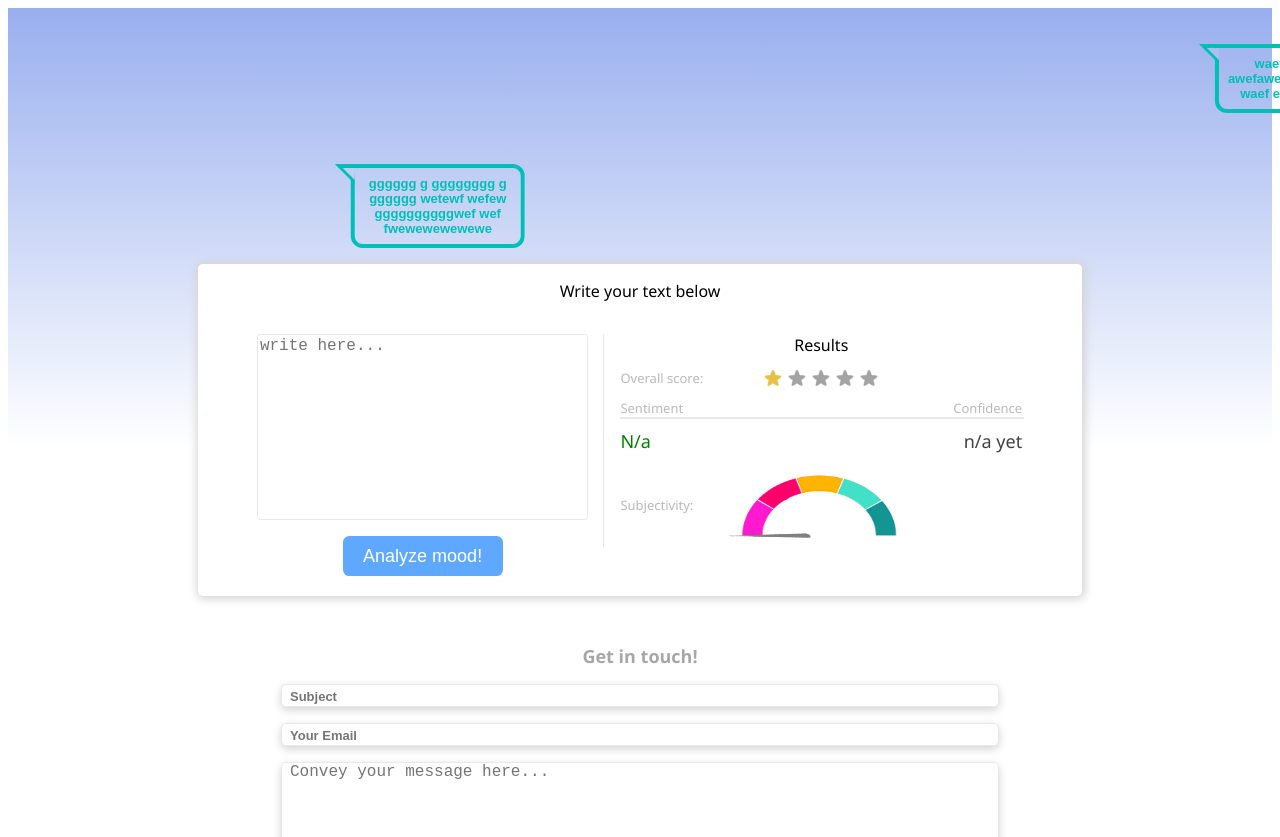
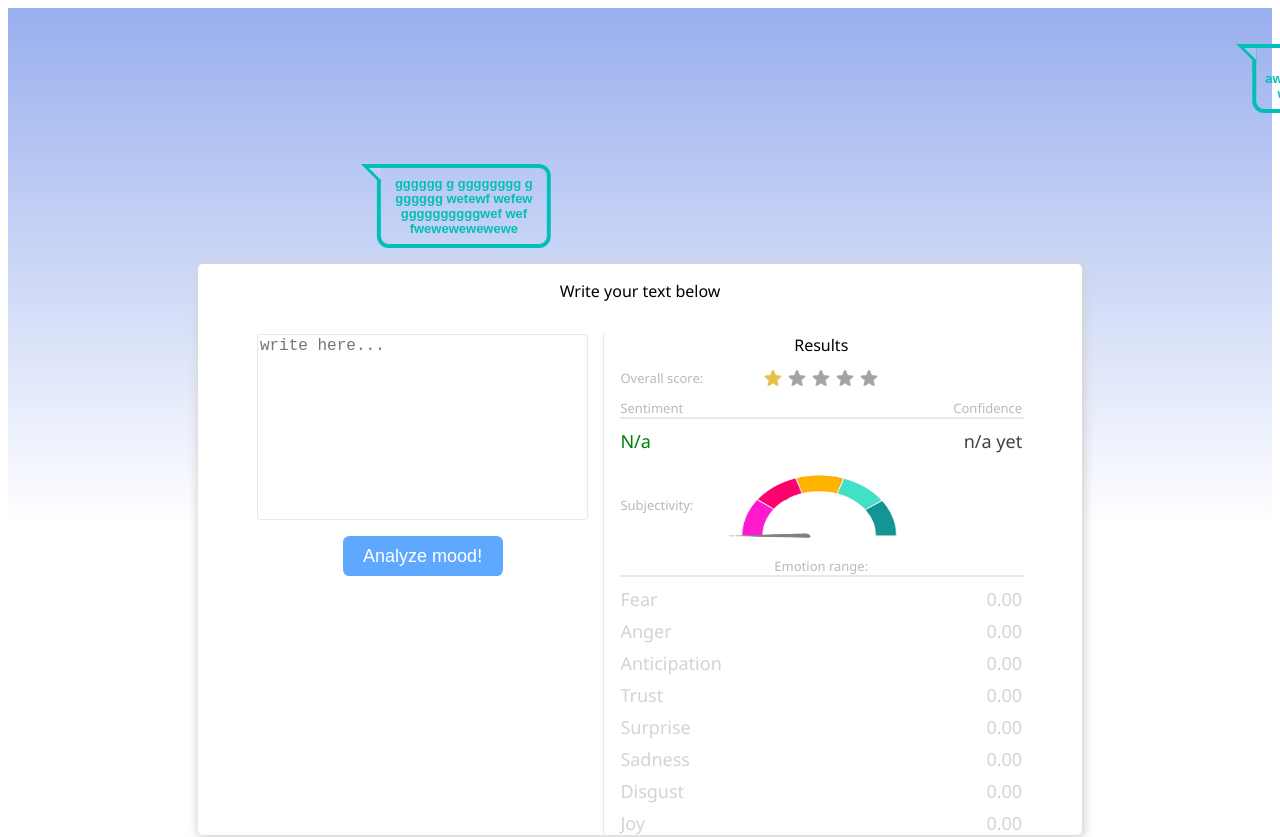
Before and after one commit to andrei-g-git/sentiment-analyzer, a React (Vite) app: page / in a window 1280 px wide. Shown: the top 837 px of the page. Built offline with nearby package versions, Linux system fonts and the light colour scheme.

Commit message:
add emotion ranges to results

```diff
--- a/src/components/AnalyzerForm.tsx
+++ b/src/components/AnalyzerForm.tsx
@@ -6,8 +6,10 @@ import {
     textAreaChanged,
     sentimentChanged,
     scoreChanged,
-    subjectivityChanged
+    subjectivityChanged,
+    emotionsChanged
 } from '../redux/actions';
+import { HasStringKeys, Emotions } from '../redux/interface/reduxInderface';
 import "../css/AnalyzerForm.scss";
 
 export const AnalyzerForm = (props: any) => {
@@ -18,7 +20,8 @@ export const AnalyzerForm = (props: any) => {
                 props.text,
                 props.changeScore,
                 props.changeSentiment,
-                props.changeSubjectivity
+                props.changeSubjectivity,
+                props.changeEmotions
             )}
         >
             <textarea className="analyzer-box"
@@ -37,7 +40,7 @@ export const AnalyzerForm = (props: any) => {
     );
 }
 
-const handleSubmit = (event: any, text: string, changeScore: Function, changeSentiment: Function, changeSubjectivity: Function) => {
+const handleSubmit = (event: any, text: string, changeScore: Function, changeSentiment: Function, changeSubjectivity: Function, changeEmotions: Function) => {
     event.preventDefault();
     console.log("text:   ", text);
 
@@ -52,11 +55,14 @@ const handleSubmit = (event: any, text: string, changeScore: Function, changeSen
         dataType: "text"
     })
         .then(response => {
-            console.log(response);
+            console.log("RESPONSE:::::   ", response);
             const res = JSON.parse(response)
+            console.log("ANTICIPATION>>>  ",res.emotions.anticipation)
+            console.log("object>>>  ",res)
             changeScore(res.score)
             changeSentiment(res.sentiment)
             changeSubjectivity(res.subjectivity)
+            changeEmotions(res.emotions)
         });
 };
 
@@ -79,8 +85,11 @@ const mapDispatchToProps = (dispatch: Dispatch) => {
         },
         changeSubjectivity: (value: number) => {
             dispatch(subjectivityChanged(value));
+        },
+        changeEmotions: (emotions: Emotions/* HasStringKeys<string | number> */) => {
+            dispatch(emotionsChanged(emotions));
         }
     };
-}
+};
 
 export default connect(mapStateToProps, mapDispatchToProps)(AnalyzerForm)
--- a/src/components/Footer/Social.tsx
+++ b/src/components/Footer/Social.tsx
@@ -23,5 +23,4 @@ function Social() {
     );
 };
 
-
 export default Social;
--- a/src/components/Results/Results.tsx
+++ b/src/components/Results/Results.tsx
@@ -42,20 +42,121 @@ function Results(props: any) {
                             color: ""
                         }
                     ]
-            ]} />
+                ]}
+            />
 
             <LegendWithGraphic heading="Subjectivity:" >
                 <SubjectivityGauge subjectivity={props.subjectivity}/>
             </LegendWithGraphic>
+
+            <LegendWithBar headings={["Emotion range:"]} />
+
+            <DualValues values={[
+                    [
+                        {
+                            value: "Fear",
+                            color: "lightgray"
+                        },
+                        {
+                            value: props.emotions.fear.toFixed(2),
+                            color: "lightgray"
+                        }
+                    ],
+                    [
+                        {
+                            value: "Anger",
+                            color: "lightgray"
+                        },
+                        {
+                            value: props.emotions.anger.toFixed(2),
+                            color: "lightgray"
+                        }
+                    ],
+                    [
+                        {
+                            value: "Anticipation",
+                            color: "lightgray"
+                        },
+                        {
+                            value: props.emotions.anticipation.toFixed(2),
+                            color: "lightgray"
+                        }
+                    ],
+                    [
+                        {
+                            value: "Trust",
+                            color: "lightgray"
+                        },
+                        {
+                            value: props.emotions.trust.toFixed(2),
+                            color: "lightgray"
+                        }
+                    ],
+                    [
+                        {
+                            value: "Surprise",
+                            color: "lightgray"
+                        },
+                        {
+                            value: props.emotions.surprise.toFixed(2),
+                            color: "lightgray"
+                        }
+                    ],
+                    [
+                        {
+                            value: "Sadness",
+                            color: "lightgray"
+                        },
+                        {
+                            value: props.emotions.sadness.toFixed(2),
+                            color: "lightgray"
+                        }
+                    ],
+                    [
+                        {
+                            value: "Disgust",
+                            color: "lightgray"
+                        },
+                        {
+                            value: props.emotions.disgust.toFixed(2),
+                            color: "lightgray"
+                        }
+                    ],
+                    [
+                        {
+                            value: "Joy",
+                            color: "lightgray"
+                        },
+                        {
+                            value: props.emotions.joy.toFixed(2),
+                            color: "lightgray"
+                        }
+                    ]
+                ]}
+            />
         </div>
     )
 }
+/*
 
+    fear: string | number,
+    anger: string | number,
+    anticipation: string | number,
+    trust: string | number,
+    surprise: string | number,
+    positive: string | number,
+    negative: string | number,
+    sadness: string | number,
+    disgust: string | number,
+    joy: string | number
+
+*/
 const mapStateToProps = (state: any) => {
     return {
         score: state.results.score,
         subjectivity: state.results.subjectivity,
-        sentiment: state.results.sentiment
+        sentiment: state.results.sentiment,
+        emotions: state.results.emotions
     };
 }
 
--- a/src/redux/actionTypes.ts
+++ b/src/redux/actionTypes.ts
@@ -2,5 +2,6 @@ export const SENTIMENT_CHANGED = "SENTIMENT_CHANGED";
 export const CONFIDENCE_CHANGED = "CONFIDENCE_CHANGED";
 export const SCORE_CHANGED = "SCORE_CHANGED";
 export const SUBJECTIVITY_CHANGED = "SUBJECTIVITY_CHANGED";
+export const EMOTIONS_CHANGED = "EMOTIONS_CHANGED";
 
 export const TEXT_AREA_CHANGED = "TEXT_AREA_CHANGED";
--- a/src/redux/actions.ts
+++ b/src/redux/actions.ts
@@ -3,12 +3,16 @@ import {
     CONFIDENCE_CHANGED,
     TEXT_AREA_CHANGED,
     SCORE_CHANGED,
-    SUBJECTIVITY_CHANGED
+    SUBJECTIVITY_CHANGED,
+    EMOTIONS_CHANGED
 } from "./actionTypes";
 
 import {
     StringPayload,
-    NumberPayload
+    NumberPayload,
+    EmotionPayload,
+    HasStringKeys,
+    Emotions
 } from "./interface/reduxInderface";
 
 
@@ -46,3 +50,10 @@ export const textAreaChanged = (text: string): StringPayload => {
         payload: text
     };
 };
+
+export const emotionsChanged = (emotions: Emotions/* HasStringKeys<number | string> */): EmotionPayload => {
+    return{
+        type: EMOTIONS_CHANGED,
+        payload: emotions
+    };
+};
--- a/src/redux/reducers.ts
+++ b/src/redux/reducers.ts
@@ -3,7 +3,8 @@ import {
     CONFIDENCE_CHANGED,
     TEXT_AREA_CHANGED,
     SUBJECTIVITY_CHANGED,
-    SCORE_CHANGED
+    SCORE_CHANGED ,
+    EMOTIONS_CHANGED
 } from "./actionTypes";
 
 import {
@@ -16,7 +17,19 @@ const initialState: ResultsState = {
     confidence: 0,
     analysisText: "",
     subjectivity: 0,
-    score: 1
+    score: 1,
+    emotions: {
+        fear: 0,
+        anger: 0,
+        anticipation: 0,
+        trust: 0,
+        surprise: 0,
+        positive: 0,
+        negative: 0,
+        sadness: 0,
+        disgust: 0,
+        joy: 0
+    }
 };
 
 export const resultsReducer = (state: ResultsState = initialState, action: ReduxAction): ResultsState => {
@@ -46,6 +59,11 @@ export const resultsReducer = (state: ResultsState = initialState, action: Redux
                 ...state,
                 subjectivity: action.payload
             };
+        case EMOTIONS_CHANGED:
+            return{
+                ...state,
+                emotions: action.payload
+            };
         default:
             return state;
     }
```
Also changed, not shown: src/redux/interface/reduxInderface.ts (+23 -1 lines). Lines whose indentation alone changed are shown as unchanged.
